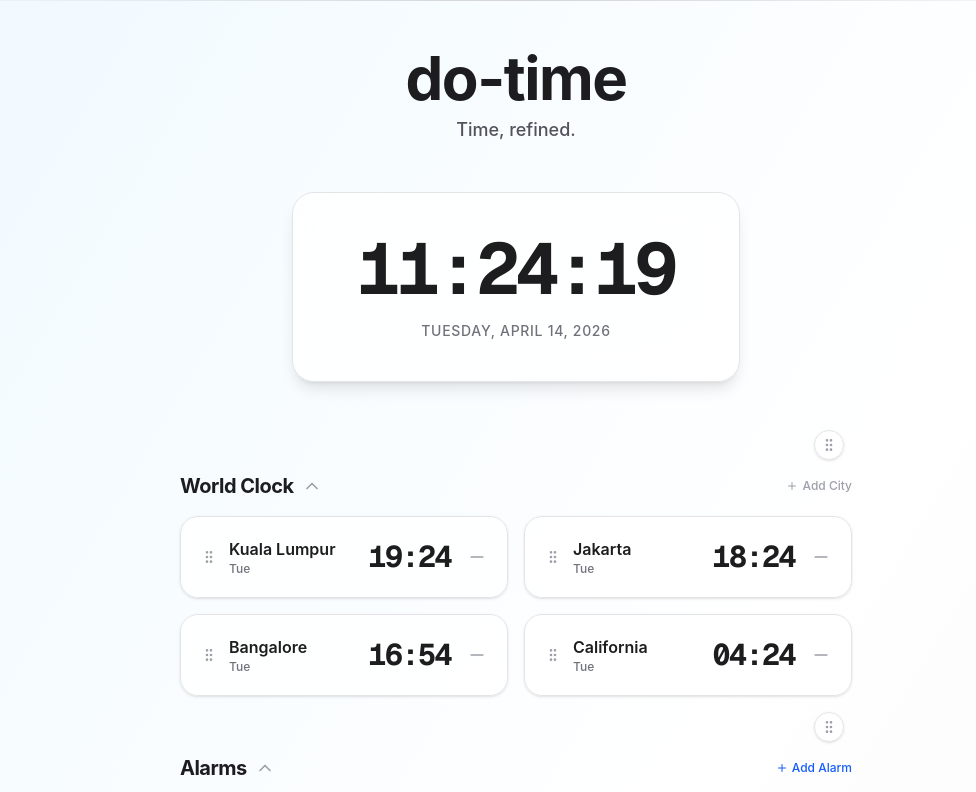
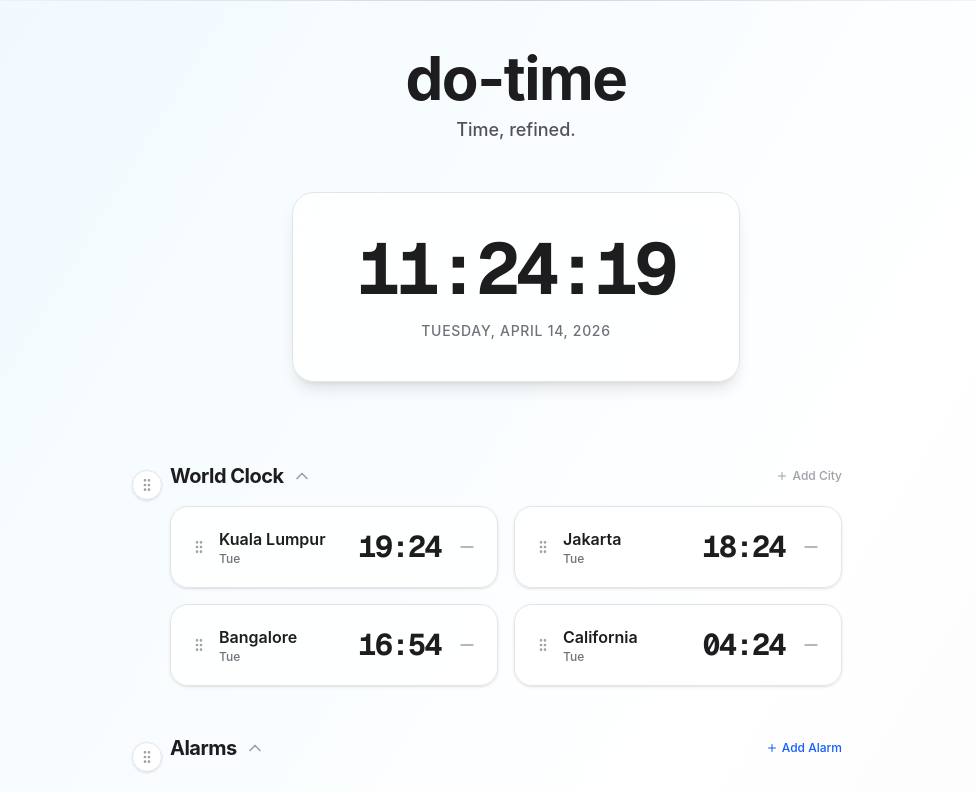
Before and after one commit to do-priyambodo/do-time, a Next.js app in the folder web/: page / in a window 1280 px wide. Shown: the top 792 px of the page, without its empty margins (124-1100 px from the left). Built offline with nearby package versions, Linux system fonts and the light colour scheme.

Commit message:
fix: update drag handle layout to be on the same line as the label

```diff
--- a/web/src/app/page.tsx
+++ b/web/src/app/page.tsx
@@ -194,18 +194,18 @@ function ReorderItem({ id }: { id: string }) {
       value={id}
       dragControls={controls}
       dragListener={false}
-      className="w-full flex flex-col items-center"
+      className="w-full flex items-start gap-2 max-w-3xl mx-auto"
     >
-      <div className="w-full max-w-2xl flex justify-end pr-2 -mb-5 z-20">
       <div
         onPointerDown={(e) => controls.start(e)}
-          className="cursor-grab p-1.5 bg-white/90 backdrop-blur-sm border border-zinc-200 rounded-full shadow-sm hover:shadow-md transition-all duration-300"
+        className="cursor-grab p-1.5 bg-white/90 backdrop-blur-sm border border-zinc-200 rounded-full shadow-sm hover:shadow-md transition-all duration-300 z-20 mt-10 h-fit"
         title="Drag to reorder"
       >
         <GripVertical className="w-4 h-4 text-zinc-400" />
       </div>
+      <div className="flex-1 w-full">
+        {renderComponent()}
       </div>
-      {renderComponent()}
     </Reorder.Item>
   );
 }
```
Lines whose indentation alone changed are shown as unchanged.
